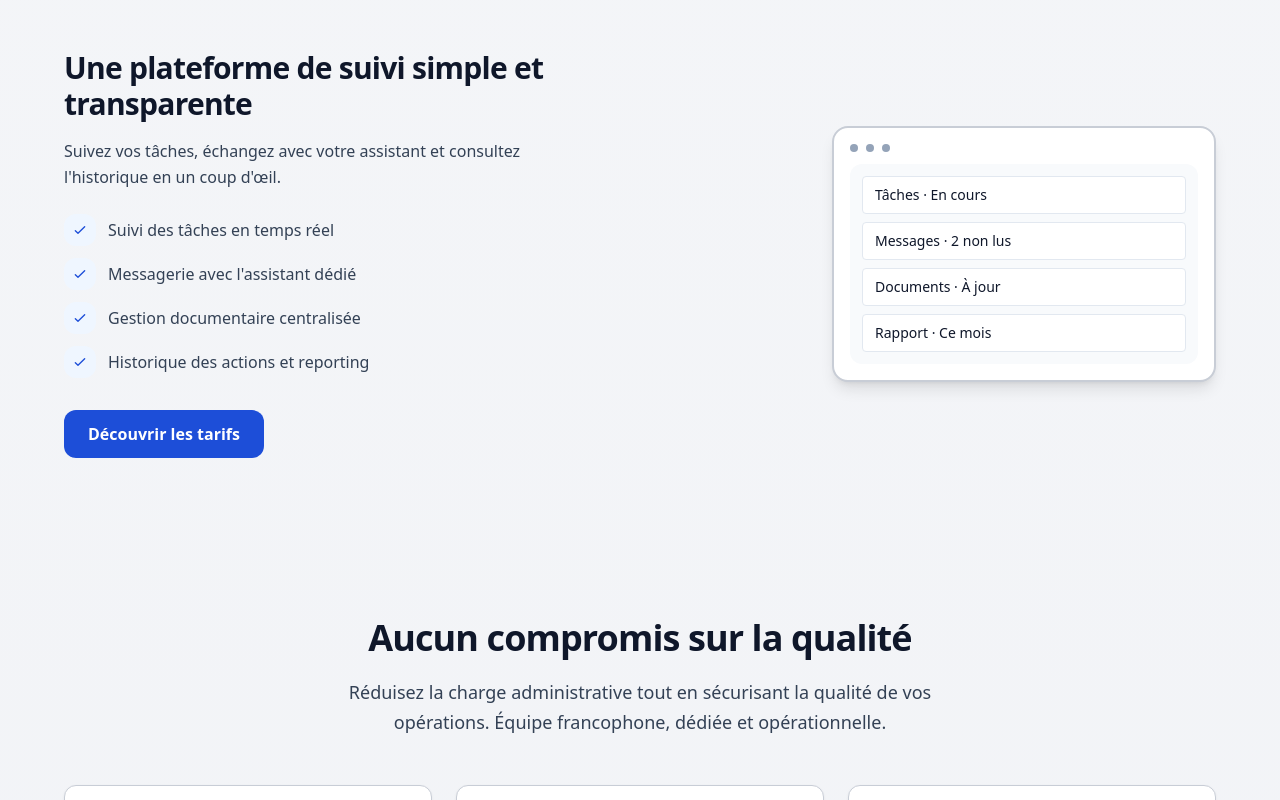
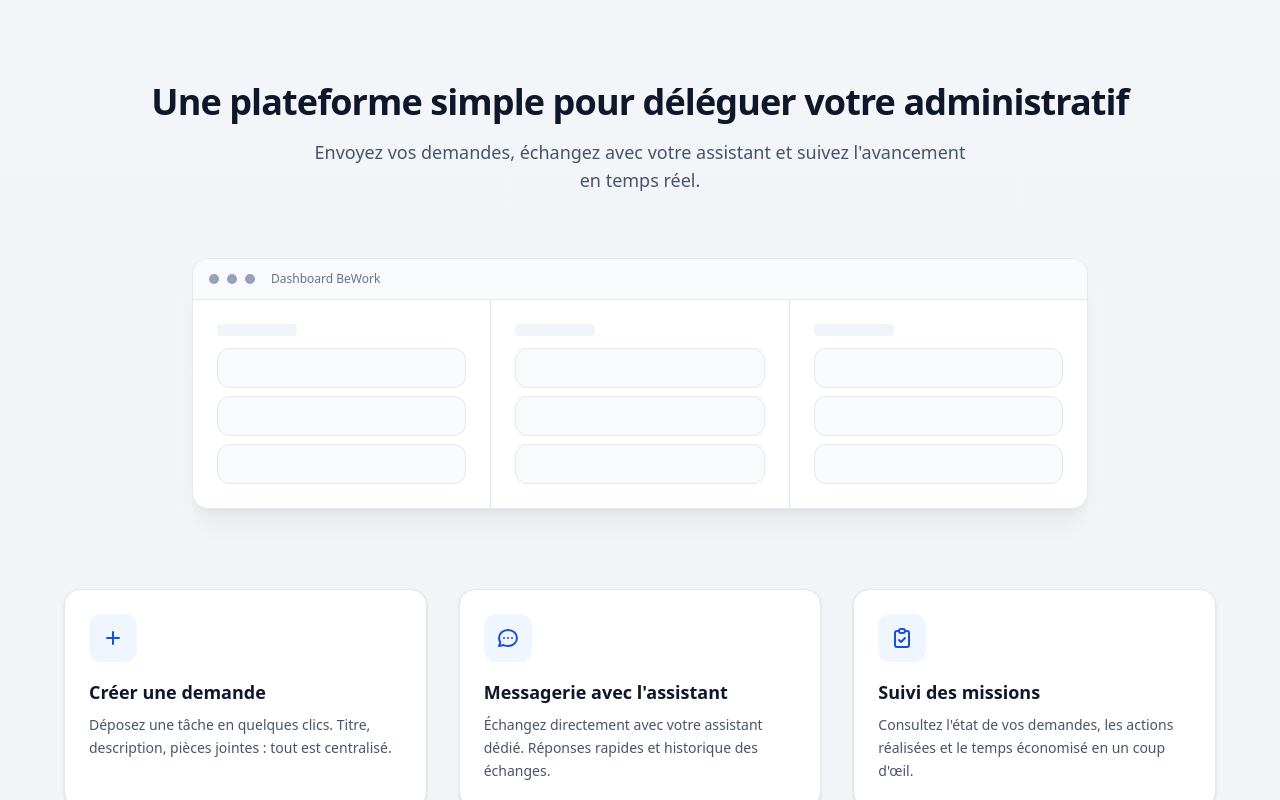
Before and after one commit to messaoud78280/plateforme, a Next.js app: page / in a window 1280 px wide. Shown: the part 3100-3900 px from the top of the page. Built offline with nearby package versions, Linux system fonts and the light colour scheme; no server answers.

Commit message:
Améliorer la section plateforme : titre, mockup dashboard, 3 fonctionnalités clés
Made-with: Cursor

```diff
--- a/src/app/page.tsx
+++ b/src/app/page.tsx
@@ -266,48 +266,71 @@ export default function HomePage() {
           </div>
         </section>
 
-        {/* Une plateforme de suivi simple et transparente */}
-        <section id="plateforme" className="px-6 py-16 md:py-20">
+        {/* Une plateforme simple pour déléguer votre administratif */}
+        <section id="plateforme" className="px-6 py-20 md:py-28">
           <div className="mx-auto max-w-6xl">
-            <div className="grid gap-12 lg:grid-cols-2 lg:gap-16 lg:items-center">
-              <div>
-                <h2 className="text-2xl font-bold tracking-tight text-[#0f172a] md:text-3xl">
-                  Une plateforme de suivi simple et transparente
+            <div className="text-center mb-16">
+              <h2 className="text-2xl font-bold tracking-tight text-[#0f172a] md:text-3xl lg:text-4xl">
+                Une plateforme simple pour déléguer votre administratif
               </h2>
-                <p className="mt-4 text-[#334155] leading-relaxed">
-                  Suivez vos tâches, échangez avec votre assistant et consultez l&apos;historique en un coup d&apos;œil.
+              <p className="mt-4 max-w-2xl mx-auto text-lg text-[#475569]">
+                Envoyez vos demandes, échangez avec votre assistant et suivez l&apos;avancement en temps réel.
               </p>
-                <ul className="mt-6 space-y-3">
-                  {[
-                    "Suivi des tâches en temps réel",
-                    "Messagerie avec l'assistant dédié",
-                    "Gestion documentaire centralisée",
-                    "Historique des actions et reporting",
-                  ].map((feature, i) => (
-                    <li key={i} className="flex items-center gap-3">
-                      <span className="flex h-8 w-8 shrink-0 items-center justify-center rounded-lg bg-[#eff6ff] text-[#1d4ed8]">
-                        <svg className="h-4 w-4" fill="none" stroke="currentColor" viewBox="0 0 24 24"><path strokeLinecap="round" strokeLinejoin="round" strokeWidth={2} d="M5 13l4 4L19 7" /></svg>
-                      </span>
-                      <span className="text-[#334155]">{feature}</span>
-                    </li>
+            </div>
+
+            {/* Capture / mockup dashboard */}
+            <div className="mb-20 flex justify-center">
+              <div className="w-full max-w-4xl overflow-hidden rounded-xl border border-[#e2e8f0] bg-white shadow-xl shadow-[#0f172a]/5">
+                <div className="flex items-center gap-2 border-b border-[#e2e8f0] bg-[#f8fafc] px-4 py-3">
+                  <span className="h-2.5 w-2.5 rounded-full bg-[#94a3b8]" />
+                  <span className="h-2.5 w-2.5 rounded-full bg-[#94a3b8]" />
+                  <span className="h-2.5 w-2.5 rounded-full bg-[#94a3b8]" />
+                  <span className="ml-2 text-xs font-medium text-[#64748b]">Dashboard BeWork</span>
+                </div>
+                <div className="grid grid-cols-1 md:grid-cols-3 gap-px bg-[#e2e8f0]">
+                  {["Nouvelle demande", "Messagerie", "Mes demandes"].map((label, i) => (
+                    <div key={i} className="bg-white p-4 md:p-6">
+                      <div className="h-3 w-20 rounded bg-[#f1f5f9] mb-3" />
+                      <div className="space-y-2">
+                        {[1, 2, 3].map((j) => (
+                          <div key={j} className="h-10 rounded-lg bg-[#f8fafc] border border-[#e2e8f0]" />
                         ))}
-                </ul>
-                <Link href="/tarifs" className="mt-8 inline-flex rounded-lg bg-[#1d4ed8] px-6 py-3 font-semibold text-white hover:bg-[#1e40af]">
-                  Découvrir les tarifs
-                </Link>
                       </div>
-              <div className="relative flex justify-center lg:justify-end">
-                <div className="w-full max-w-sm rounded-xl border-2 border-[#c8cdd6] bg-white p-4 shadow-lg">
-                  <div className="flex gap-2 mb-3">
-                    <span className="h-2 w-2 rounded-full bg-[#94a3b8]" /><span className="h-2 w-2 rounded-full bg-[#94a3b8]" /><span className="h-2 w-2 rounded-full bg-[#94a3b8]" />
                     </div>
-                  <div className="space-y-2 rounded-lg bg-[#f8fafc] p-3 text-sm">
-                    {["Tâches · En cours", "Messages · 2 non lus", "Documents · À jour", "Rapport · Ce mois"].map((l, i) => (
-                      <div key={i} className="rounded bg-white px-3 py-2 border border-[#e2e8f0]">{l}</div>
                   ))}
                 </div>
               </div>
             </div>
+
+            {/* 3 fonctionnalités clés */}
+            <div className="grid gap-10 md:grid-cols-3 md:gap-8">
+              {[
+                {
+                  title: "Créer une demande",
+                  description: "Déposez une tâche en quelques clics. Titre, description, pièces jointes : tout est centralisé.",
+                  icon: "M12 6v6m0 0v6m0-6h6m-6 0H6",
+                },
+                {
+                  title: "Messagerie avec l'assistant",
+                  description: "Échangez directement avec votre assistant dédié. Réponses rapides et historique des échanges.",
+                  icon: "M8 12h.01M12 12h.01M16 12h.01M21 12c0 4.418-4.03 8-9 8a9.863 9.863 0 01-4.255-.949L3 20l1.395-3.72C3.512 15.042 3 13.574 3 12c0-4.418 4.03-8 9-8s9 3.582 9 8z",
+                },
+                {
+                  title: "Suivi des missions",
+                  description: "Consultez l'état de vos demandes, les actions réalisées et le temps économisé en un coup d'œil.",
+                  icon: "M9 5H7a2 2 0 00-2 2v12a2 2 0 002 2h10a2 2 0 002-2V7a2 2 0 00-2-2h-2M9 5a2 2 0 002 2h2a2 2 0 002-2M9 5a2 2 0 012-2h2a2 2 0 012 2m-6 9l2 2 4-4",
+                },
+              ].map((item, i) => (
+                <div key={i} className="rounded-xl border border-[#e2e8f0] bg-white p-6 text-left shadow-sm">
+                  <span className="flex h-12 w-12 items-center justify-center rounded-lg bg-[#eff6ff] text-[#1d4ed8]">
+                    <svg className="h-6 w-6" fill="none" stroke="currentColor" viewBox="0 0 24 24" strokeWidth={2}>
+                      <path strokeLinecap="round" strokeLinejoin="round" d={item.icon} />
+                    </svg>
+                  </span>
+                  <h3 className="mt-4 text-lg font-semibold text-[#0f172a]">{item.title}</h3>
+                  <p className="mt-2 text-sm leading-relaxed text-[#475569]">{item.description}</p>
+                </div>
+              ))}
             </div>
           </div>
         </section>
```
Lines whose indentation alone changed are shown as unchanged.
